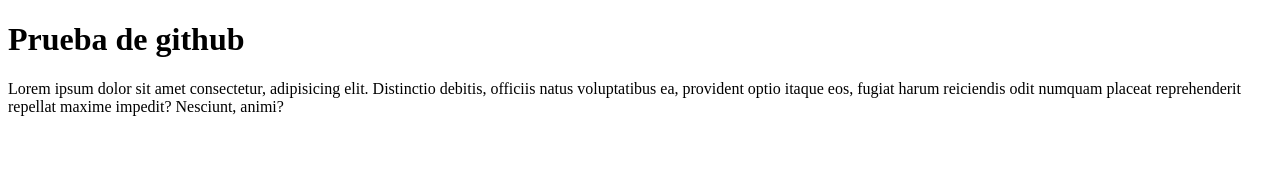
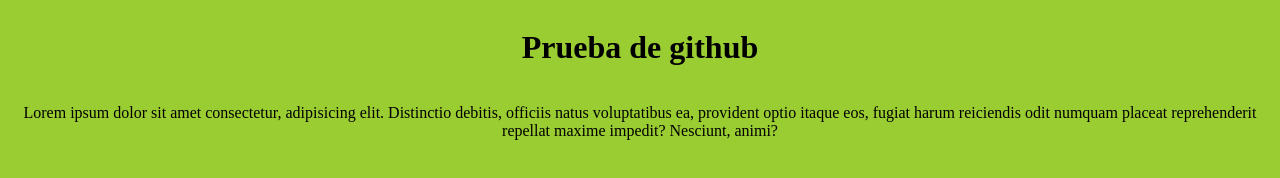
Before and after one commit to Matiasalbina/proyecto-github-prueba, a plain HTML site: page index.html in a window 1280 px wide. Drawn offline with Linux system fonts and the light colour scheme.

Commit message:
second commit

```diff
--- a/index.html
+++ b/index.html
@@ -4,6 +4,7 @@
     <meta charset="UTF-8">
     <meta name="viewport" content="width=device-width, initial-scale=1.0">
     <title>Document</title>
+    <link rel="stylesheet" href="./style.css">
 </head>
 <body>
     <h1>Prueba de github</h1>
--- /dev/null
+++ b/style.css
@@ -0,0 +1,7 @@
+body {
+    display: flex;
+    flex-direction: column;
+    background-color: yellowgreen;
+    align-items: center;
+    text-align: center;
+}
```
